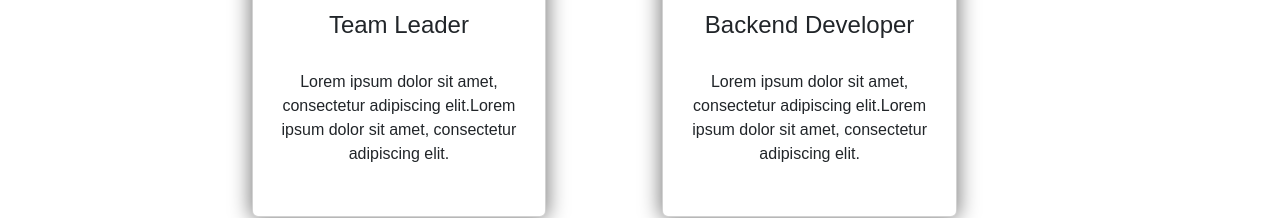
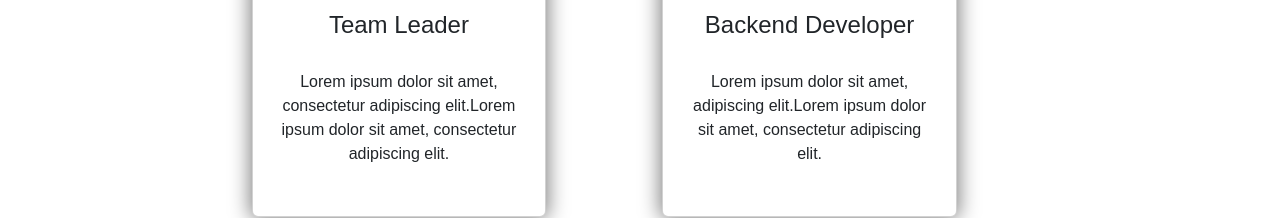
Before and after one commit to Aditya07198/valuevillage_ecommerce, a Next.js app: page /aboutus in a window 1280 px wide. Shown: the part 1912-2130 px from the top of the page. Built offline with nearby package versions, Linux system fonts and the light colour scheme.

Commit message:
Update AboutUs.jsx

```diff
--- a/components/AboutUs.jsx
+++ b/components/AboutUs.jsx
@@ -56,7 +56,7 @@
          </div>
          <h2>Dhruv</h2>
          <h4>Backend Developer</h4>
-          <p>Lorem ipsum dolor sit amet, consectetur adipiscing elit.Lorem ipsum dolor sit amet, consectetur adipiscing elit.</p>
+          <p>Lorem ipsum dolor sit amet,  adipiscing elit.Lorem ipsum dolor sit amet, consectetur adipiscing elit.</p>
       </div>
 
 
```
